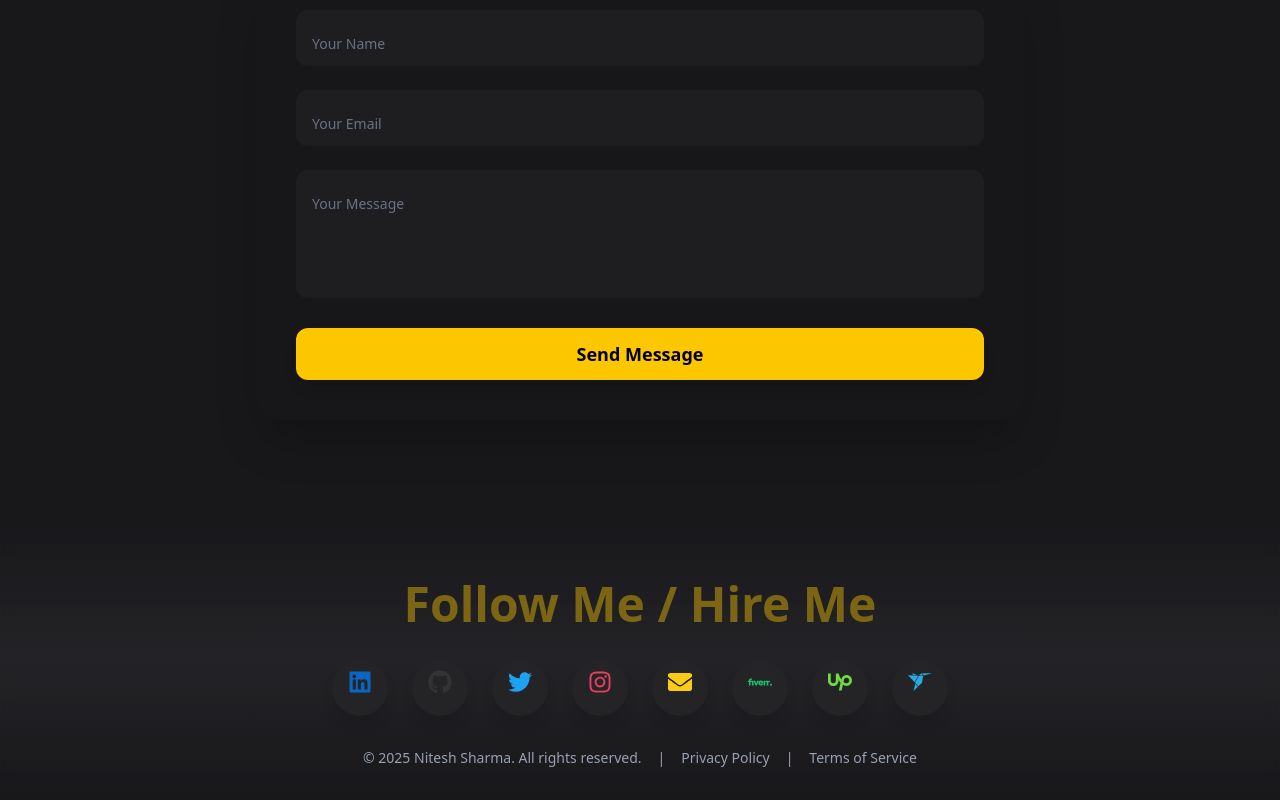
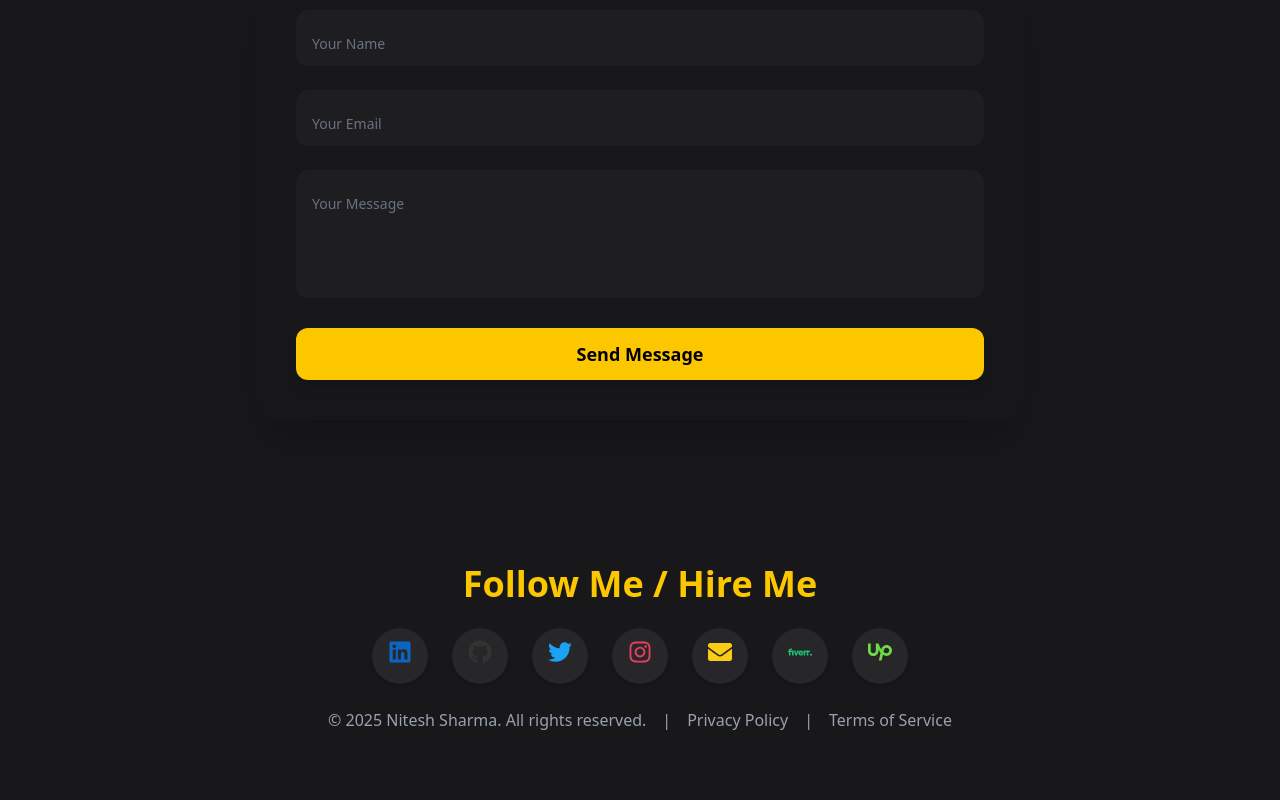
Before and after one commit to Niteshsharma831/CodeCraftByNitesh, a React (Vite) app in the folder MyPortfolio/: page / in a window 1280 px wide. Shown: the part 5783-6583 px from the top of the page. After the commit the page ends 6547 px from the top, so only its background shows below. Built offline with nearby package versions, Linux system fonts and the light colour scheme.

Commit message:
ui enhance

```diff
--- a/MyPortfolio/src/AboutMeSection.jsx
+++ b/MyPortfolio/src/AboutMeSection.jsx
@@ -8,9 +8,9 @@ const AboutMeSection = () => {
       id="about"
       className="w-full py-24 bg-zinc-900 text-white flex flex-col md:flex-row items-center justify-center gap-12 px-6 md:px-20"
     >
-      {/* Left: Profile Image */}
+      {/* Left: Profile Image (❌ hidden on mobile, ✅ visible on sm+) */}
       <motion.div
-        className="md:w-1/2 flex justify-center relative"
+        className="hidden sm:flex md:w-1/2 justify-center relative"
         initial={{ opacity: 0, x: -50 }}
         whileInView={{ opacity: 1, x: 0 }}
         transition={{ duration: 1 }}
@@ -19,9 +19,9 @@ const AboutMeSection = () => {
         <div
           className="
             absolute -bottom-4 -right-4
-            w-40 h-40       /* mobile */
-            sm:w-56 sm:h-56 /* tablet */
-            md:w-80 md:h-80 /* desktop */
+            w-40 h-40
+            sm:w-56 sm:h-56
+            md:w-80 md:h-80
             bg-gradient-to-tr from-yellow-400 via-pink-500 to-purple-500
             blur-3xl opacity-30 z-0
           "
@@ -33,9 +33,9 @@ const AboutMeSection = () => {
           alt="Nitesh"
           className="
             relative
-            w-40 h-40       /* mobile */
-            sm:w-56 sm:h-56 /* tablet */
-            md:w-80 md:h-80 /* desktop */
+            w-40 h-40
+            sm:w-56 sm:h-56
+            md:w-80 md:h-80
             object-cover rounded-2xl shadow-2xl z-10
             transform -rotate-3 hover:rotate-0 hover:scale-105
             transition-all duration-500
--- a/MyPortfolio/src/FooterSection.jsx
+++ b/MyPortfolio/src/FooterSection.jsx
@@ -8,74 +8,68 @@ import {
   FaInstagram,
   FaEnvelope,
 } from "react-icons/fa";
-import { SiFiverr, SiUpwork, SiFreelancer } from "react-icons/si";
+import { SiFiverr, SiUpwork } from "react-icons/si";
 
 const socialLinks = [
   {
     name: "LinkedIn",
     icon: <FaLinkedin />,
-    url: "https://www.linkedin.com/in/yourprofile",
+    url: "https://www.linkedin.com/in/nitesh-kumar-sharma-2894a1185/",
     color: "#0A66C2",
   },
   {
     name: "GitHub",
     icon: <FaGithub />,
-    url: "https://github.com/yourusername",
+    url: "https://github.com/Niteshsharma831?tab=repositories",
     color: "#333",
   },
   {
     name: "Twitter",
     icon: <FaTwitter />,
-    url: "https://twitter.com/yourusername",
+    url: "https://x.com/Niteshsharma_11",
     color: "#1DA1F2",
   },
   {
     name: "Instagram",
     icon: <FaInstagram />,
-    url: "https://instagram.com/yourusername",
+    url: "https://www.instagram.com/niteshsharma_99/",
     color: "#E4405F",
   },
   {
     name: "Email",
     icon: <FaEnvelope />,
-    url: "mailto:youremail@example.com",
+    url: "mailto:its.freelancervibes@gmail.com",
     color: "#FACC15",
   },
   {
     name: "Fiverr",
     icon: <SiFiverr />,
-    url: "https://www.fiverr.com/yourprofile",
+    url: "https://www.fiverr.com/users/niteshsharma_01/seller_dashboard",
     color: "#1DBF73",
   },
   {
     name: "Upwork",
     icon: <SiUpwork />,
-    url: "https://www.upwork.com/freelancers/~yourprofile",
+    url: "https://www.upwork.com/freelancers/~017094f2ce5312b0a6",
     color: "#6FDA44",
-  },
-  {
-    name: "Freelancer",
-    icon: <SiFreelancer />,
-    url: "https://www.freelancer.com/u/yourprofile",
-    color: "#29A9DE",
   },
 ];
 
 const FooterSection = () => {
   return (
-    <footer className="w-full text-white pt-12 sm:pt-16 pb-8 flex flex-col items-center bg-gradient-to-t from-zinc-900/90 via-zinc-800/80 to-zinc-900/90 backdrop-blur-sm px-4 sm:px-6 md:px-20">
-      {/* Floating Header */}
+    <footer className="w-full bg-zinc-900 text-white pt-12 pb-8 px-4 sm:px-6 md:px-20 flex flex-col items-center">
+      {/* Header */}
       <motion.h2
-        className="text-3xl sm:text-4xl md:text-5xl font-bold mb-6 sm:mb-8 text-yellow-400 text-center"
+        className="text-2xl sm:text-3xl md:text-4xl font-bold mb-6 text-center text-yellow-400"
         initial={{ opacity: 0, y: 20 }}
-        whileInView={{ opacity: 1, y: [20, 0, 20] }}
-        transition={{ duration: 2, repeat: Infinity, ease: "easeInOut" }}
+        whileInView={{ opacity: 1, y: 0 }}
+        transition={{ duration: 1 }}
       >
         Follow Me / Hire Me
       </motion.h2>
 
       {/* Social Icons */}
-      <div className="flex flex-wrap gap-4 sm:gap-6 justify-center mb-6 sm:mb-8">
+      <div className="flex flex-wrap justify-center gap-4 sm:gap-6 mb-6">
         {socialLinks.map((link, idx) => (
           <motion.a
             key={idx}
@@ -83,21 +77,20 @@ const FooterSection = () => {
             target="_blank"
             rel="noopener noreferrer"
             title={link.name}
-            className="w-12 h-12 sm:w-14 sm:h-14 rounded-full flex items-center justify-center bg-zinc-800/70 backdrop-blur-lg shadow-lg cursor-pointer"
+            className="w-12 h-12 sm:w-14 sm:h-14 rounded-full flex items-center justify-center bg-zinc-800 hover:bg-zinc-700 transition-colors shadow-md"
             style={{ color: link.color }}
             whileHover={{
-              scale: 1.25,
-              rotate: 15,
-              boxShadow: `0 0 25px ${link.color}`,
+              scale: 1.2,
+              y: -5,
+              boxShadow: `0 4px 15px ${link.color}`,
             }}
             whileTap={{ scale: 0.95 }}
-            initial={{ opacity: 0, y: 20 }}
+            initial={{ opacity: 0, y: 10 }}
             whileInView={{ opacity: 1, y: 0 }}
-            viewport={{ once: false, amount: 0.3 }}
-            transition={{ duration: 0.6, delay: idx * 0.1 }}
+            transition={{ duration: 0.5, delay: idx * 0.1 }}
           >
             <motion.div
-              animate={{ y: [0, -6, 0] }}
+              animate={{ y: [0, -4, 0] }}
               transition={{ duration: 2, repeat: Infinity, ease: "easeInOut" }}
               className="text-xl sm:text-2xl"
             >
@@ -109,10 +102,10 @@ const FooterSection = () => {
 
       {/* Footer Links */}
       <motion.div
-        className="text-gray-400 text-xs sm:text-sm flex flex-col sm:flex-row items-center gap-2 sm:gap-4 text-center"
+        className="text-gray-400 text-sm sm:text-base flex flex-col sm:flex-row items-center gap-2 sm:gap-4 text-center"
         initial={{ opacity: 0 }}
         whileInView={{ opacity: 1 }}
-        transition={{ duration: 0.7, delay: 0.3 }}
+        transition={{ duration: 1, delay: 0.2 }}
       >
         <span>© 2025 Nitesh Sharma. All rights reserved.</span>
         <span className="hidden sm:inline">|</span>
--- /dev/null
+++ b/MyPortfolio/src/components/InteractiveBackground.jsx
@@ -0,0 +1,74 @@
+import React, { useState, useEffect } from "react";
+import { motion } from "framer-motion";
+
+const InteractiveEffects = ({ children }) => {
+  const [mousePos, setMousePos] = useState({ x: -100, y: -100 });
+
+  useEffect(() => {
+    const handleMouseMove = (e) => {
+      setMousePos({ x: e.clientX, y: e.clientY });
+    };
+    window.addEventListener("mousemove", handleMouseMove);
+    return () => window.removeEventListener("mousemove", handleMouseMove);
+  }, []);
+
+  return (
+    <div className="relative w-full h-full">
+      {/* 🔥 Glow + Blobs only on medium+ screens */}
+      <div className="hidden md:block">
+        {/* Glow following cursor */}
+        <motion.div
+          className="fixed top-0 left-0 w-[500px] h-[500px] rounded-full
+                     bg-gradient-to-r from-yellow-400 via-pink-500 to-purple-600
+                     opacity-25 blur-3xl pointer-events-none z-0"
+          animate={{
+            x: mousePos.x - 250,
+            y: mousePos.y - 250,
+          }}
+          transition={{ type: "spring", stiffness: 80, damping: 25 }}
+        />
+
+        {/* Floating blobs */}
+        <motion.div
+          className="fixed w-96 h-96 rounded-full bg-purple-500/30 blur-3xl pointer-events-none z-0"
+          animate={{
+            x: [0, 100, -100, 0],
+            y: [0, -50, 50, 0],
+            scale: [1, 1.2, 1],
+          }}
+          transition={{ duration: 15, repeat: Infinity, ease: "easeInOut" }}
+          style={{ top: "20%", left: "10%" }}
+        />
+        <motion.div
+          className="fixed w-72 h-72 rounded-full bg-pink-400/20 blur-3xl pointer-events-none z-0"
+          animate={{
+            x: [0, -80, 80, 0],
+            y: [0, 60, -60, 0],
+            scale: [1, 1.3, 1],
+          }}
+          transition={{ duration: 18, repeat: Infinity, ease: "easeInOut" }}
+          style={{ bottom: "10%", right: "15%" }}
+        />
+      </div>
+
+      {/* 🌟 Page content always above */}
+      <div className="relative z-10">{children}</div>
+
+      {/* ✨ Cursor animation (always visible, all screens) */}
+      <motion.div
+        className="fixed top-0 left-0 w-4 h-4 bg-yellow-400 rounded-full
+                   pointer-events-none opacity-90 z-[9999]"
+        animate={{ x: mousePos.x - 8, y: mousePos.y - 8 }}
+        transition={{ type: "spring", stiffness: 120, damping: 20 }}
+      />
+      <motion.div
+        className="fixed top-0 left-0 w-10 h-10 border-2 border-purple-500 rounded-full
+                   pointer-events-none opacity-40 z-[9998]"
+        animate={{ x: mousePos.x - 20, y: mousePos.y - 20 }}
+        transition={{ type: "spring", stiffness: 60, damping: 25 }}
+      />
+    </div>
+  );
+};
+
+export default InteractiveEffects;
--- a/MyPortfolio/src/portfolio.jsx
+++ b/MyPortfolio/src/portfolio.jsx
@@ -11,8 +11,8 @@ import TestimonialsSection from "./TestimonialsSection";
 import ContactSection from "./ContactSection";
 import FooterSection from "./FooterSection";
 import AboutMeSection from "./AboutMeSection";
-
 import resumePdf from "./files/Nitesh_Sharma_Resume.pdf";
+import InteractiveCursor from "./components/InteractiveBackground";
 
 const useCounter = (end, duration = 2000) => {
   const [count, setCount] = useState(0);
@@ -39,6 +39,7 @@ const Hero = () => {
   const team = useCounter(4);
 
   return (
+    <InteractiveCursor>
       <div className="overflow-x-hidden">
         <div className="relative flex flex-col md:flex-row items-center justify-between min-h-screen px-4 sm:px-6 md:px-20 py-12 bg-gradient-to-br from-zinc-900 via-zinc-800 to-zinc-900 text-white">
           {/* Background Circles */}
@@ -180,6 +181,7 @@ const Hero = () => {
         <ContactSection />
         <FooterSection />
       </div>
+    </InteractiveCursor>
   );
 };
 
```
Lines whose indentation alone changed are shown as unchanged.
